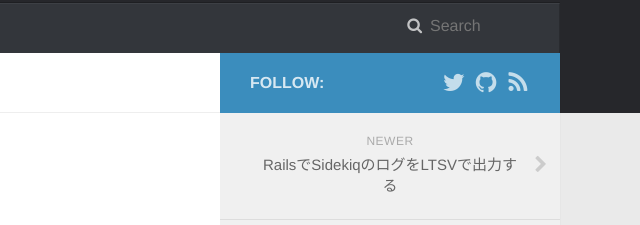
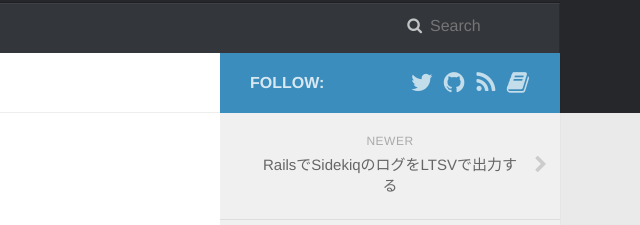
Before and after one commit to alotofwe/alotofwe.github.com, a plain HTML site: page 2015/12/03/ABOUT-ME/index.html in a window 1280 px wide. Shown: the part 157-382 px from the top of the page, 640-1280 px from the left. Drawn offline with nearby package versions, Linux system fonts and the light colour scheme; a web font is replaced by a local one.

Commit message:
Site updated: 2015-12-04 02:07:53

```diff
--- a/2015/12/03/ABOUT-ME/index.html
+++ b/2015/12/03/ABOUT-ME/index.html
@@ -200,6 +200,8 @@ ga('send', 'pageview');
 
         <li><a class="social-tooltip" title="rss" href="http://alotofwe.github.io/atom.xml" target="_blank"><i class="icon fa fa-rss"></i></a></li>
 
+        <li><a class="social-tooltip" title="book" href="http://booklog.jp/users/anyaneko" target="_blank"><i class="icon fa fa-book"></i></a></li>
+
     </ul>
   </div>
 
```
Also changed, not shown: 2015/12/03/RailsでSidekiqのログをLTSVで出力する/index.html (+2 -0 lines), archives/2015/12/index.html (+2 -0 lines), archives/2015/index.html (+2 -0 lines), archives/index.html (+2 -0 lines), categories/application/index.html (+2 -0 lines), categories/application/rails/index.html (+2 -0 lines), index.html (+2 -0 lines), tags/ltsv/index.html (+2 -0 lines), tags/sidekiq/index.html (+2 -0 lines).
